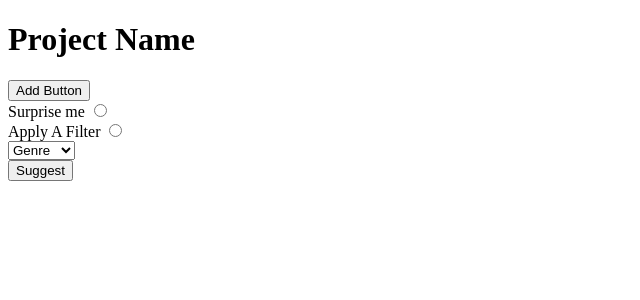
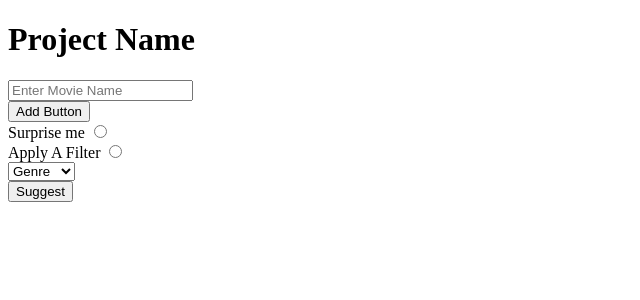
Before and after one commit to AdityaPathak-AI/getrecom, a Django app: template templates/index1.html in a window 1280 px wide. Shown: the top 300 px of the page, without its empty margins (0-640 px from the left). Run offline with Django 3.2, Linux system fonts and the light colour scheme; the template is opened without the code that fills it, so the values that code supplies are empty.

Commit message:
Updated some HTML and JQuery stuff in add and delete button functioning

```diff
--- a/static/js/index.js
+++ b/static/js/index.js
@@ -91,5 +91,29 @@ $(()=>{
         });
         $(".rect3, .rect4").show(500);
     });
+    $("#addButton").click(()=>{
+        movieNum++;
+        movieCount++;
+        var movie = $(`
+        <div class="movie" id="${movieNum}movie">
+        <input type="text" id="${movieNum}input" placeholder="Enter Movie Name">
+        <i class='bx bx-trash trashButton movieTrash' onclick=remove(${movieNum})></i>
+        </div> `);
+        $(".movies").append(movie);
+        console.log(movie);
+        $(".movieTrash").show();
+    });
+    $("#addButton").click();
+    $(".movieTrash").hide();
+});
+var movieNum = 0;
+var movieCount = 0;
 
-});
+const remove = (num) =>{
+    if(movieCount == 1) return;
+    console.log($(`#${num}movie`)[0]);
+    $(`#${num}movie`).remove();
+    movieCount--;
+    if(movieCount == 1)
+    $(".movieTrash").hide();
+}
```
Also changed, not shown: templates/index.html (+4 -12 lines).
